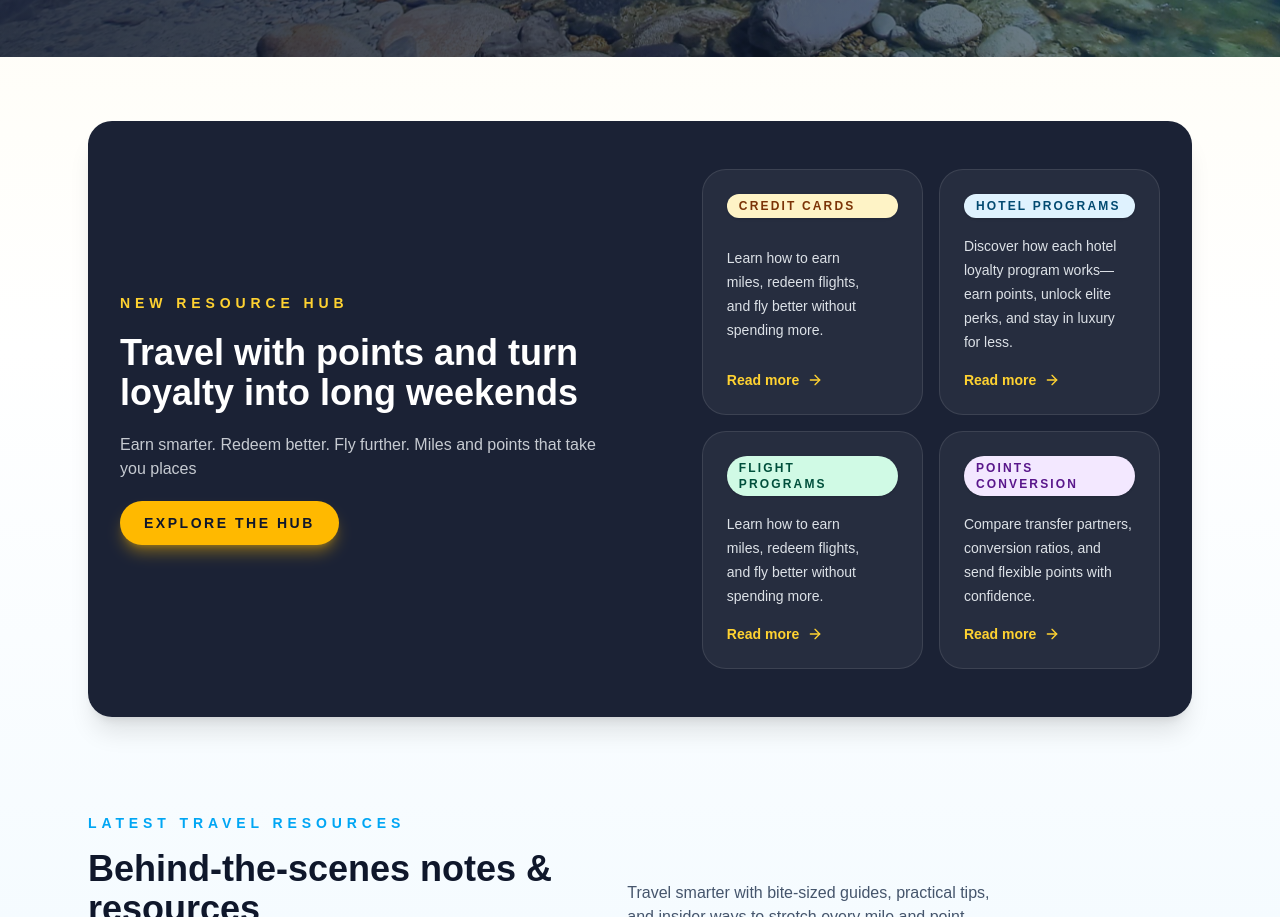
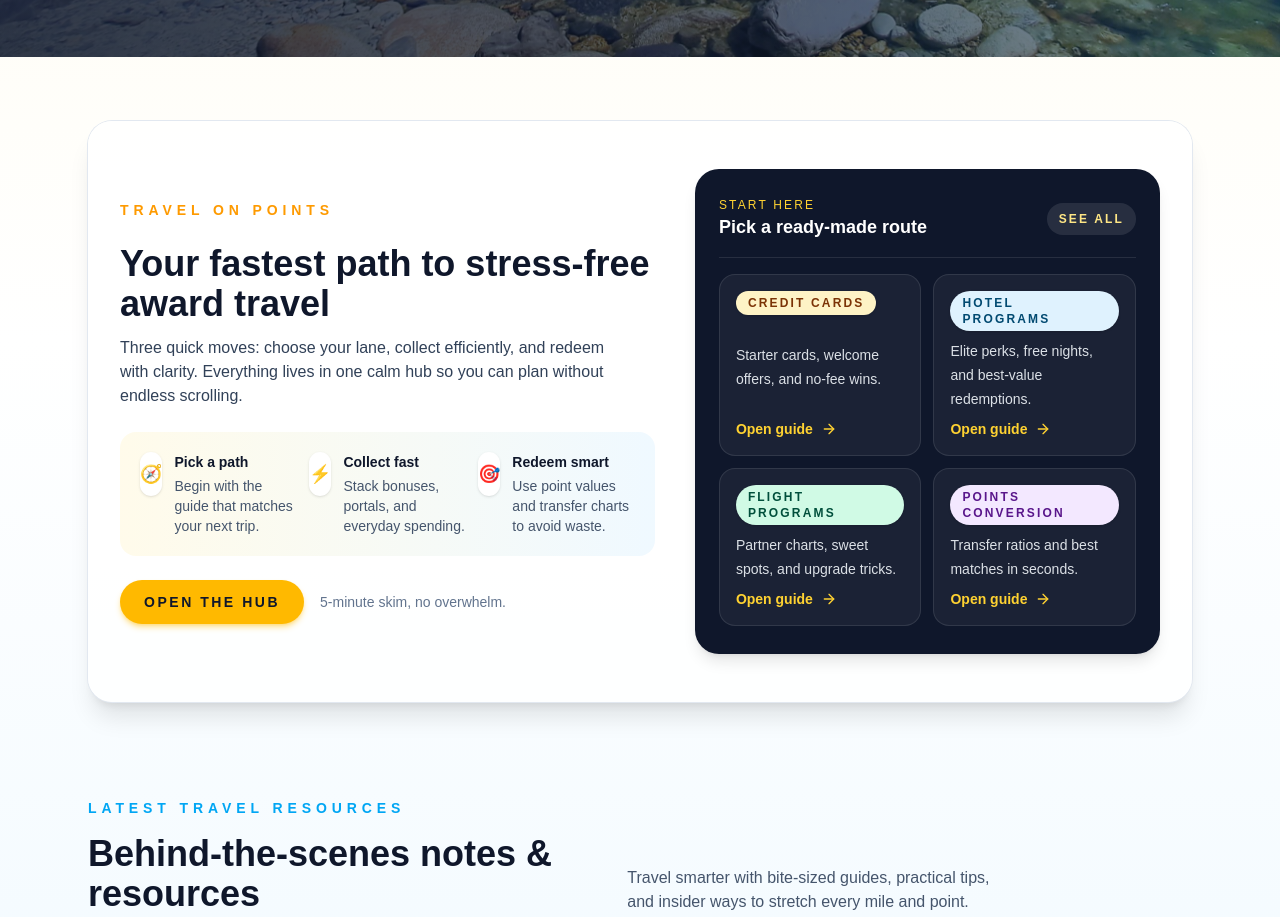
Before and after one commit to bansalmanik/travel-website, a Next.js app: page / in a window 1280 px wide. Shown: the part 620-1537 px from the top of the page. Built offline with nearby package versions, Linux system fonts and the light colour scheme.

Commit message:
Revamp travel on points section

```diff
--- a/app/page.tsx
+++ b/app/page.tsx
@@ -6,28 +6,45 @@ import { getTravelResourceEntries } from "@/lib/contentData";
 const travelWithPointsHighlights = [
   {
     title: "Credit Cards",
-    description: "Learn how to earn miles, redeem flights, and fly better without spending more.",
+    summary: "Starter cards, welcome offers, and no-fee wins.",
     href: "/travel-with-points/credit-cards",
     accent: "bg-amber-100 text-amber-900",
   },
   {
     title: "Hotel Programs",
-    description:
-      "Discover how each hotel loyalty program works—earn points, unlock elite perks, and stay in luxury for less.",
+    summary: "Elite perks, free nights, and best-value redemptions.",
     href: "/travel-with-points/hotel-programs",
     accent: "bg-sky-100 text-sky-900",
   },
   {
     title: "Flight Programs",
-    description: "Learn how to earn miles, redeem flights, and fly better without spending more.",
+    summary: "Partner charts, sweet spots, and upgrade tricks.",
     href: "/travel-with-points/flight-programs",
     accent: "bg-emerald-100 text-emerald-900",
   },
   {
     title: "Points Conversion",
-    description: "Compare transfer partners, conversion ratios, and send flexible points with confidence.",
+    summary: "Transfer ratios and best matches in seconds.",
     href: "/pointsconversion",
     accent: "bg-purple-100 text-purple-900",
+  },
+];
+
+const quickPathways = [
+  {
+    label: "Pick a path",
+    detail: "Begin with the guide that matches your next trip.",
+    icon: "🧭",
+  },
+  {
+    label: "Collect fast",
+    detail: "Stack bonuses, portals, and everyday spending.",
+    icon: "⚡",
+  },
+  {
+    label: "Redeem smart",
+    detail: "Use point values and transfer charts to avoid waste.",
+    icon: "🎯",
   },
 ];
 
@@ -77,42 +94,74 @@ export default async function Home() {
       <main className="mx-auto max-w-6xl space-y-16 px-4 py-16 sm:space-y-24 sm:px-6">
         <section
           aria-labelledby="travel-with-points-heading"
-          className="overflow-hidden rounded-3xl bg-slate-900/95 px-6 py-10 text-white shadow-xl sm:px-8 sm:py-12"
+          className="overflow-hidden rounded-3xl bg-white/90 px-6 py-10 shadow-xl ring-1 ring-slate-200 sm:px-8 sm:py-12"
         >
-          <div className="grid gap-8 md:grid-cols-[1.2fr_1fr] md:items-center">
-            <div className="space-y-5 text-center md:text-left">
-              <p className="text-xs font-semibold uppercase tracking-[0.18em] text-amber-300 sm:text-sm sm:tracking-[0.35em]">
-                New Resource Hub
+          <div className="grid gap-10 md:grid-cols-[1.15fr_1fr] md:items-center">
+            <div className="space-y-6 text-center md:text-left">
+              <p className="text-xs font-semibold uppercase tracking-[0.18em] text-amber-500 sm:text-sm sm:tracking-[0.35em]">
+                Travel on Points
               </p>
-              <h2 id="travel-with-points-heading" className="text-2xl font-semibold sm:text-4xl">
-                Travel with points and turn loyalty into long weekends
+              <div className="space-y-3">
+                <h2 id="travel-with-points-heading" className="text-2xl font-semibold text-slate-900 sm:text-4xl">
+                  Your fastest path to stress-free award travel
                 </h2>
-              <p className="text-pretty text-sm leading-6 text-slate-100/80 sm:text-base">
-                Earn smarter. Redeem better. Fly further. Miles and points that take you places
+                <p className="text-pretty text-sm leading-6 text-slate-700 sm:text-base">
+                  Three quick moves: choose your lane, collect efficiently, and redeem with clarity. Everything lives in one
+                  calm hub so you can plan without endless scrolling.
                 </p>
+              </div>
+              <div className="grid gap-3 rounded-2xl bg-gradient-to-r from-amber-50 to-sky-50 p-4 sm:grid-cols-3 sm:p-5">
+                {quickPathways.map((item) => (
+                  <div key={item.label} className="flex items-start gap-3 text-left">
+                    <span className="grid h-10 w-10 place-items-center rounded-full bg-white text-lg shadow-sm sm:h-11 sm:w-11">
+                      {item.icon}
+                    </span>
+                    <div className="space-y-1">
+                      <p className="text-sm font-semibold text-slate-900">{item.label}</p>
+                      <p className="text-xs text-slate-600 sm:text-sm">{item.detail}</p>
+                    </div>
+                  </div>
+                ))}
+              </div>
+              <div className="flex flex-col items-center gap-3 sm:flex-row sm:items-center sm:gap-4">
                 <Link
-                className="inline-flex w-full items-center justify-center rounded-full bg-amber-400 px-6 py-3 text-sm font-semibold uppercase tracking-[0.18em] text-slate-900 shadow-lg shadow-amber-400/40 transition hover:bg-amber-300 focus-visible:outline focus-visible:outline-2 focus-visible:outline-offset-2 focus-visible:outline-amber-200 sm:w-auto"
+                  className="inline-flex w-full items-center justify-center rounded-full bg-amber-400 px-6 py-3 text-sm font-semibold uppercase tracking-[0.18em] text-slate-900 shadow-md shadow-amber-400/40 transition hover:bg-amber-300 focus-visible:outline focus-visible:outline-2 focus-visible:outline-offset-2 focus-visible:outline-amber-200 sm:w-auto"
                   href="/travel-with-points"
                 >
-                Explore the hub
+                  Open the hub
+                </Link>
+                <p className="text-xs text-slate-500 sm:text-sm">5-minute skim, no overwhelm.</p>
+              </div>
+            </div>
+            <div className="space-y-4 rounded-3xl bg-slate-900 px-5 py-6 text-white shadow-lg sm:px-6 sm:py-7">
+              <div className="flex items-center justify-between gap-2 border-b border-white/10 pb-4">
+                <div>
+                  <p className="text-xs uppercase tracking-[0.18em] text-amber-300">Start here</p>
+                  <p className="text-lg font-semibold">Pick a ready-made route</p>
+                </div>
+                <Link
+                  href="/travel-with-points"
+                  className="inline-flex items-center rounded-full bg-white/10 px-3 py-2 text-xs font-semibold uppercase tracking-[0.18em] text-amber-200 transition hover:bg-white/20 focus-visible:outline focus-visible:outline-2 focus-visible:outline-offset-2 focus-visible:outline-amber-200"
+                >
+                  See all
                 </Link>
               </div>
-            <ul className="mt-4 grid gap-4 sm:mt-0 sm:grid-cols-2">
+              <ul className="grid gap-3 sm:grid-cols-2">
                 {travelWithPointsHighlights.map((item) => (
                   <li key={item.title} className="h-full">
                     <Link
                       href={item.href}
                       aria-label={`Learn more about ${item.title}`}
-                    className="group flex h-full flex-col justify-between gap-4 rounded-3xl border border-white/10 bg-white/5 p-6 transition hover:-translate-y-1 hover:bg-white/10 focus-visible:outline focus-visible:outline-2 focus-visible:outline-offset-2 focus-visible:outline-amber-200"
+                      className="group flex h-full flex-col justify-between gap-2 rounded-2xl border border-white/10 bg-white/5 p-4 transition hover:-translate-y-0.5 hover:bg-white/10 focus-visible:outline focus-visible:outline-2 focus-visible:outline-offset-2 focus-visible:outline-amber-200"
                     >
                       <span
-                      className={`inline-flex items-center rounded-full px-3 py-1 text-xs font-semibold uppercase tracking-[0.18em] shadow-sm ${item.accent}`}
+                        className={`inline-flex w-fit items-center rounded-full px-3 py-1 text-xs font-semibold uppercase tracking-[0.18em] shadow-sm ${item.accent}`}
                       >
                         {item.title}
                       </span>
-                    <p className="text-pretty text-sm leading-6 text-slate-100/90">{item.description}</p>
+                      <p className="text-sm leading-6 text-slate-100/90">{item.summary}</p>
                       <span className="inline-flex items-center text-sm font-semibold text-amber-300">
-                      Read more
+                        Open guide
                         <svg
                           aria-hidden
                           className="ml-2 h-4 w-4"
@@ -131,6 +180,7 @@ export default async function Home() {
                   </li>
                 ))}
               </ul>
+            </div>
           </div>
         </section>
 
```
Lines whose indentation alone changed are shown as unchanged.
